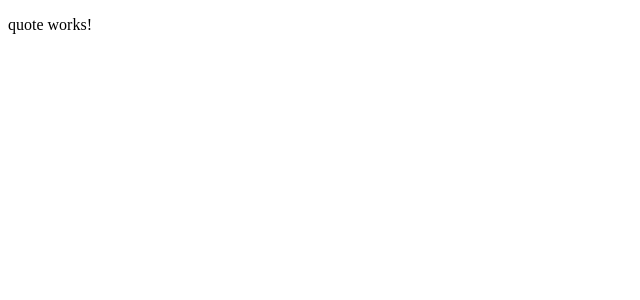
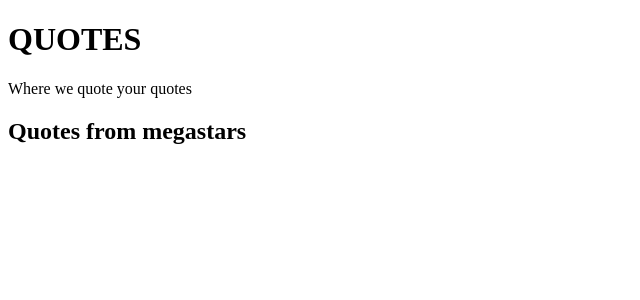
Before and after one commit to NinahMo/Quotes, an Angular app: page / in a window 1280 px wide. Shown: the top 300 px of the page, without its empty margins (0-640 px from the left). Built offline with nearby package versions, Linux system fonts and the light colour scheme.

Commit message:
Nest quote-detail component into quote component to display the quotes data

```diff
--- a/src/app/quote-detail/quote-detail.component.ts
+++ b/src/app/quote-detail/quote-detail.component.ts
@@ -1,4 +1,5 @@
-import { Component, OnInit } from '@angular/core';
+import { Component, OnInit, Input } from '@angular/core';
+import { Quote } from '../quote';
 
 @Component({
   selector: 'app-quote-detail',
@@ -7,6 +8,7 @@ import { Component, OnInit } from '@angular/core';
 })
 export class QuoteDetailComponent implements OnInit {
 
+  @Input() quote: Quote;
   constructor() { }
 
   ngOnInit(): void {
--- a/src/app/quote/quote.component.html
+++ b/src/app/quote/quote.component.html
@@ -1 +1,6 @@
-<p>quote works!</p>
+<div>
+    <h1><b>QUOTES</b></h1>
+    <p>Where we quote your quotes</p>
+</div>
+
+<h2>Quotes from megastars</h2>
```
